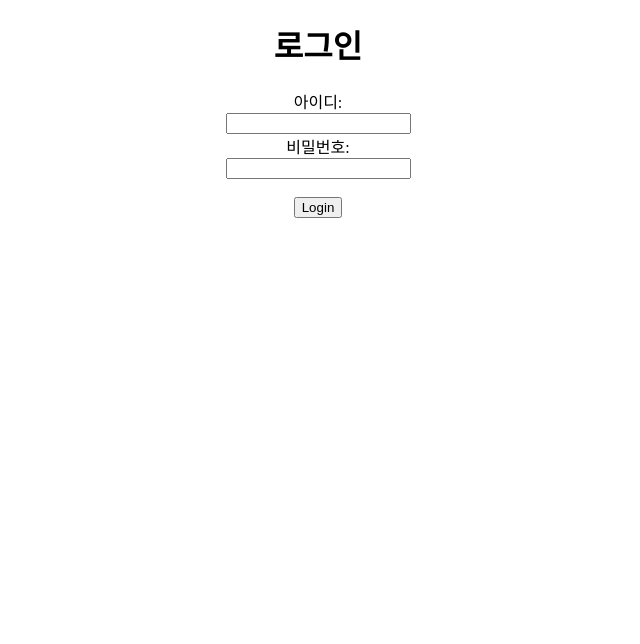
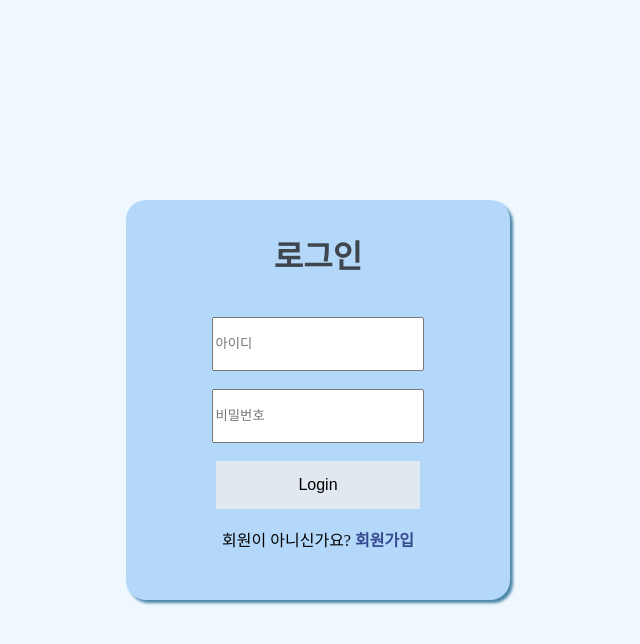
Before and after one commit to rkdcodus/Let-s-Park-, a Django app: page /accounts/login/ in a window 1280 px wide. Shown: the top 644 px of the page, without its empty margins (322-962 px from the left). Run offline with Django 5.2, Linux system fonts and the light colour scheme.

Commit message:
style: 로그인 페이지 css 적용

```diff
--- a/LetsPark/LetsPark/settings.py
+++ b/LetsPark/LetsPark/settings.py
@@ -117,8 +117,8 @@ USE_TZ = True
 # Static files (CSS, JavaScript, Images)
 # https://docs.djangoproject.com/en/5.0/howto/static-files/
 
-STATIC_URL = '/static/'
-STATICFILES_DIRS = ( os.path.join('static'), )
+STATIC_URL = 'static/'
+STATICFILES_DIRS = ( os.path.join('static'),)
 
 # Default primary key field type
 # https://docs.djangoproject.com/en/5.0/ref/settings/#default-auto-field
--- a/LetsPark/accounts/static/css/login.css
+++ b/LetsPark/accounts/static/css/login.css
@@ -0,0 +1,51 @@
+body {
+  background-color: #eff7ff;
+  margin: 0;
+  position: relative;
+}
+
+.wrapper {
+  position: absolute;
+  left: 50%;
+  top: 50%;
+  transform: translate(-50%, 50%);
+  background-color: #b3d8fa;
+  width: 30vw;
+  height: 50vh;
+  text-align: center;
+  border-radius: 20px;
+  box-shadow: 3px 3px 3px #4985a6;
+}
+
+h1 {
+  color: #2a2b2cd8;
+  font-size: 4vh;
+  text-decoration: none;
+  padding-top: 10px;
+}
+
+form {
+  color: #2a2b2cd8;
+}
+
+a {
+  text-decoration: none;
+  color: #21307bd8;
+  font-weight: bolder;
+}
+
+input {
+  width: 16vw;
+  height: 6vh;
+}
+
+#loginBtn {
+  font-size: 2vh;
+  background-color: #e1e8ef;
+  border: none;
+  cursor: pointer;
+}
+
+#loginBtn:hover {
+  background-color: #3192f356;
+}
--- a/LetsPark/accounts/templates/login.html
+++ b/LetsPark/accounts/templates/login.html
@@ -1,25 +1,32 @@
+{% load static %}
 <!DOCTYPE html>
-{% load static %}
 <html lang="ko">
   <head>
     <meta charset="utf-8" />
+    <link rel="stylesheet" href="{% static 'css/login.css' %}" />
     <title>로그인</title>
   </head>
   <body>
     <div class="wrapper">
-      <div style="text-align: center">
+      <div>
         <h1>로그인</h1>
         <form method="POST">
-          {% csrf_token %} 아이디:
+          {% csrf_token %}
           <br />
-          <input name="username" type="text" />
+          <input name="username" type="text" placeholder="아이디" />
           <br />
-          비밀번호:
           <br />
-          <input name="password" type="password" />
+          <input name="password" type="password" placeholder="비밀번호" />
           <br /><br />
-          <input type="submit" class="btn btn-primary" value="Login" />
+          <input
+            id="loginBtn"
+            type="submit"
+            class="btn btn-primary"
+            value="Login"
+          />
         </form>
+        <br />
+        회원이 아니신가요? <a href="signup.html">회원가입</a>
       </div>
     </div>
   </body>
```
